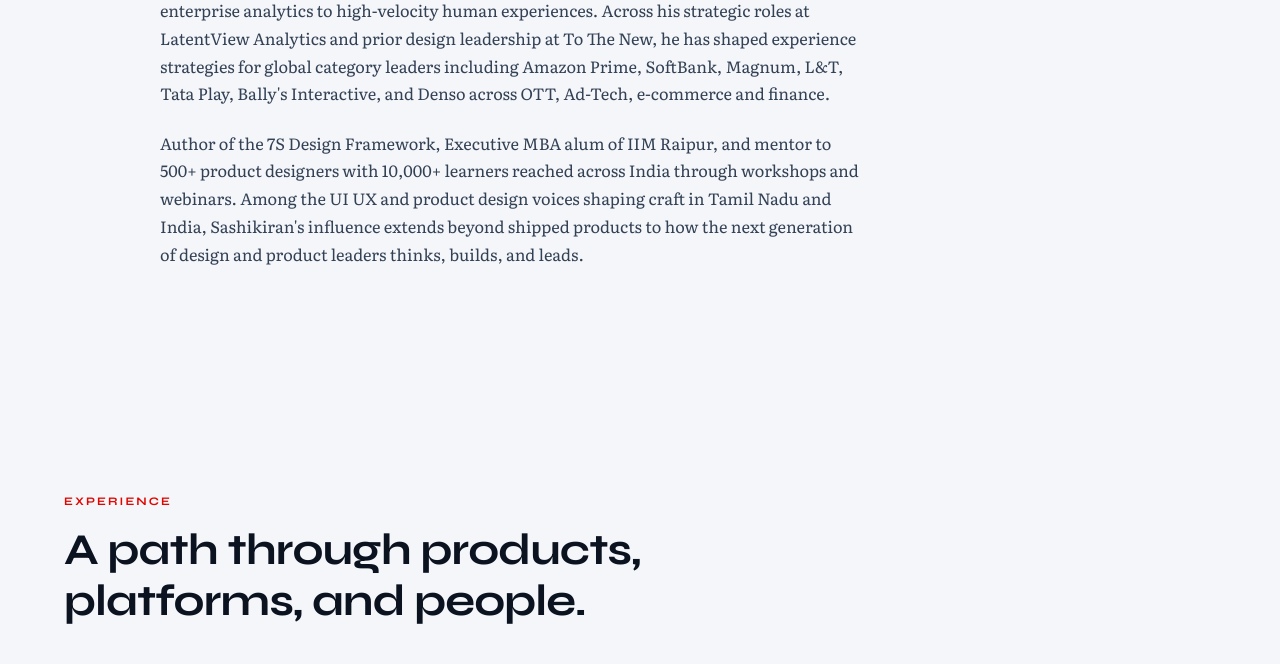
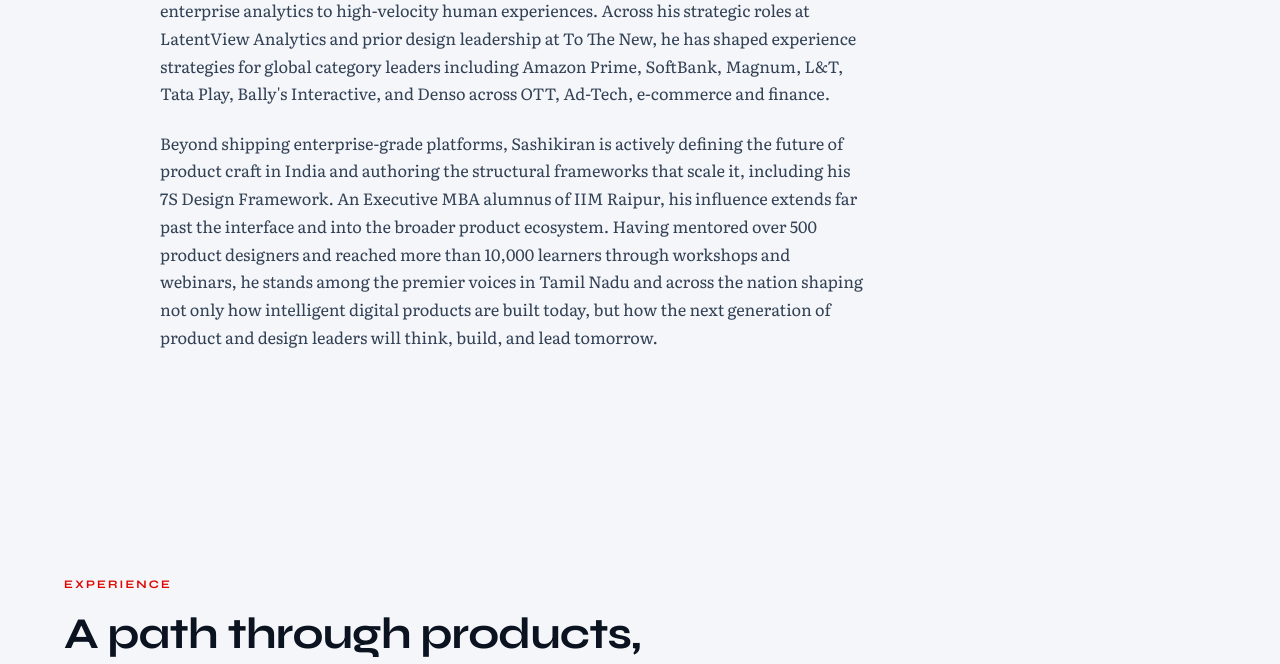
Before and after one commit to edubuzz360app/sashikiran.com, a website built with Vite: page index.html in a window 1280 px wide. Shown: the part 1300-1964 px from the top of the page. Built offline with nearby package versions, Linux system fonts and the light colour scheme; animation ran at ten frames a second.

Commit message:
Update about section third paragraph

```diff
--- a/index.html
+++ b/index.html
@@ -261,10 +261,13 @@
           Magnum, L&amp;T, Tata Play, Bally's Interactive, and Denso across OTT, Ad-Tech, e-commerce and finance.
         </p>
         <p class="about-body reveal">
-          Author of the 7S Design Framework, Executive MBA alum of IIM Raipur, and mentor to 500+ product designers
-          with 10,000+ learners reached across India through workshops and webinars. Among the UI UX and product
-          design voices shaping craft in Tamil Nadu and India, Sashikiran's influence extends beyond shipped products
-          to how the next generation of design and product leaders thinks, builds, and leads.
+          Beyond shipping enterprise-grade platforms, Sashikiran is actively defining the future of product craft in
+          India and authoring the structural frameworks that scale it, including his 7S Design Framework. An Executive
+          MBA alumnus of IIM Raipur, his influence extends far past the interface and into the broader product
+          ecosystem. Having mentored over 500 product designers and reached more than 10,000 learners through
+          workshops and webinars, he stands among the premier voices in Tamil Nadu and across the nation shaping not
+          only how intelligent digital products are built today, but how the next generation of product and design
+          leaders will think, build, and lead tomorrow.
         </p>
       </div>
     </div>
```
